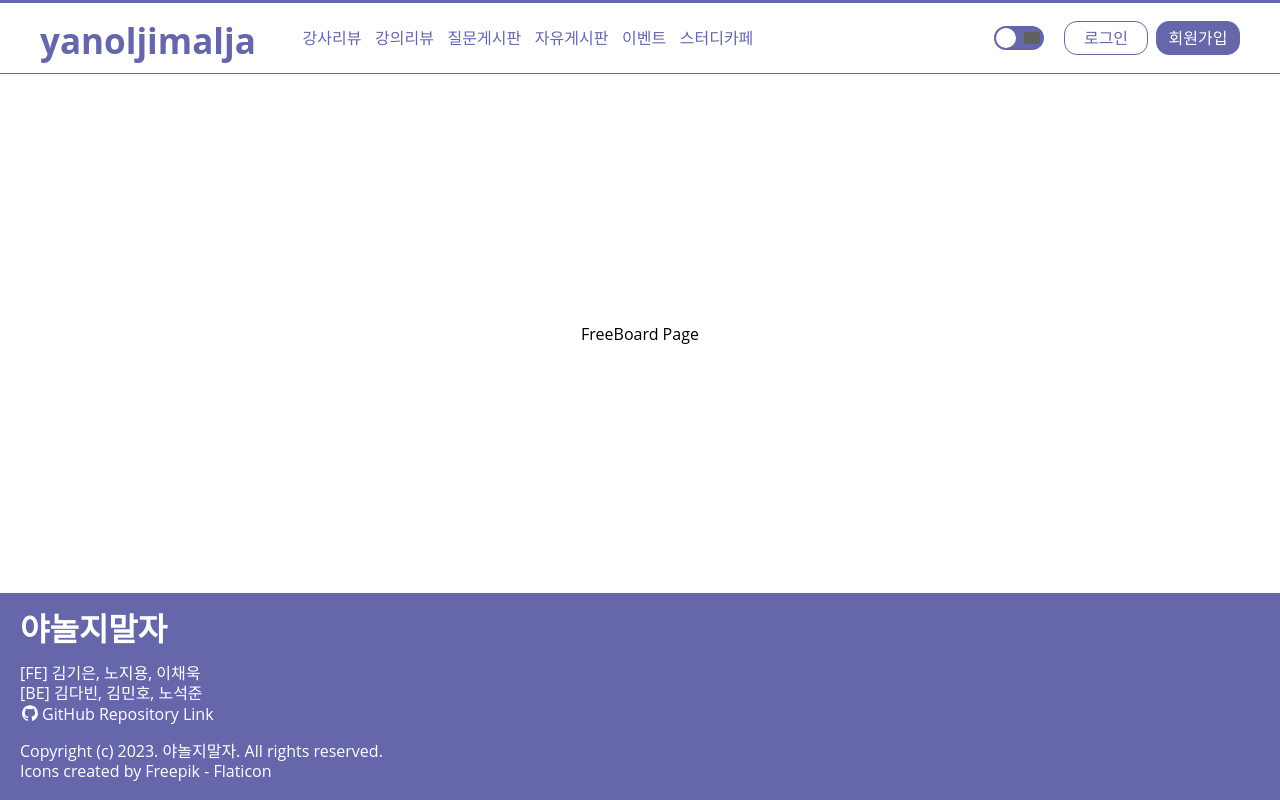
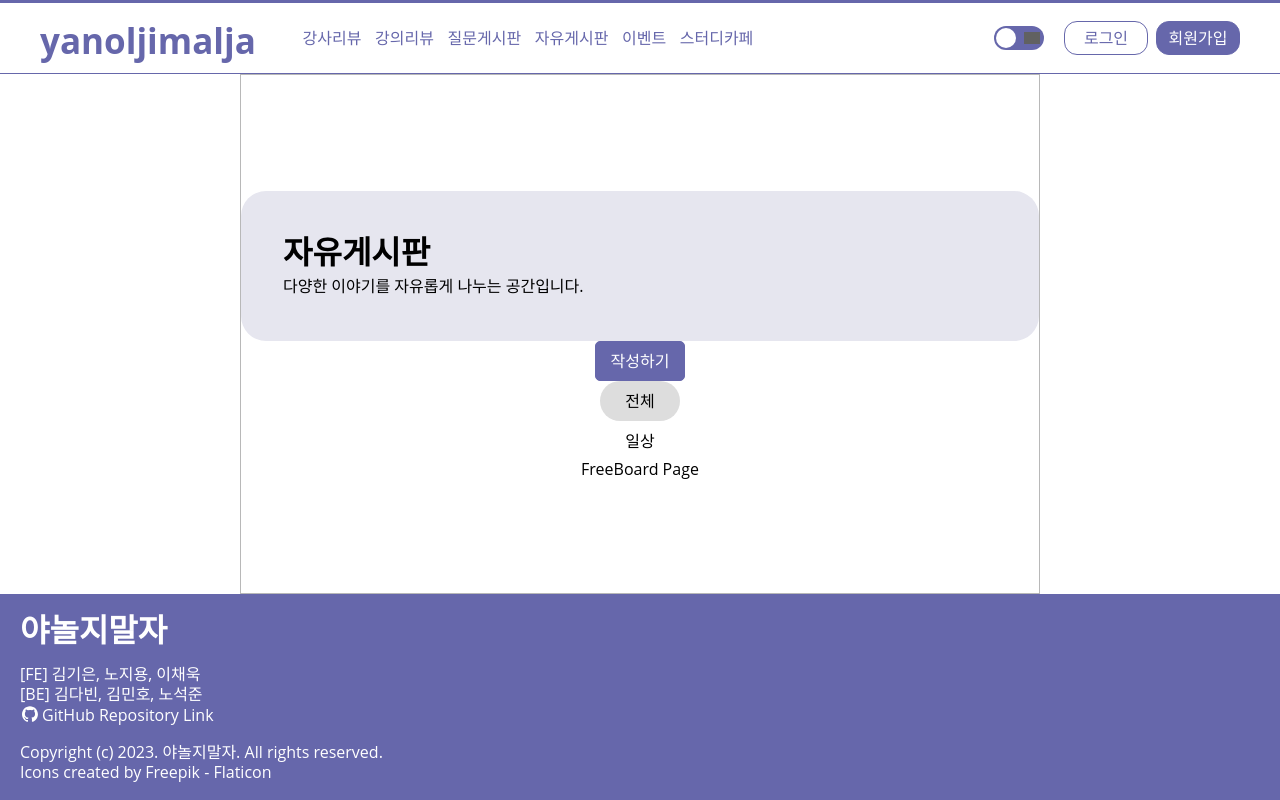
Before and after one commit to codestates-seb/seb42_main_027, a React (Create React App) app in the folder client/: page /free in a window 1280 px wide. Built offline with nearby package versions, Linux system fonts and the light colour scheme; grey boxes are pictures that could not be loaded.

Commit message:
feat: 자유게시판, 질문게시판 내 UI 컴포넌트 추가

```diff
--- a/client/src/pages/FreeBoard/FreeBoard.tsx
+++ b/client/src/pages/FreeBoard/FreeBoard.tsx
@@ -1,18 +1,56 @@
 import React from 'react';
 import styled from 'styled-components';
+import Button from 'components/UI/Button';
+import theme from '../../theme';
 
 function FreeBoard() {
   return (
     <Container>
-      <h1>FreeBoard Page</h1>
+      <Main>
+        <Title>
+          <H2>자유게시판</H2>
+          <p>다양한 이야기를 자유롭게 나누는 공간입니다.</p>
+        </Title>
+        <Button.WriteBtn>작성하기</Button.WriteBtn>
+        <Button.SubMenuBtn className="selected">전체</Button.SubMenuBtn>
+        <Button.SubMenuBtn>일상</Button.SubMenuBtn>
+        <h1>FreeBoard Page</h1>
+      </Main>
     </Container>
   );
 }
 
 const Container = styled.div`
   display: flex;
+  flex-direction: column;
+  width: 100%;
+  height: 100%;
+`;
+
+const Main = styled.div`
+  display: flex;
+  flex-direction: column;
   justify-content: center;
   align-items: center;
+  width: 100%;
+  height: 100%;
+  max-width: 62.5%;
+  margin: 0 auto;
+  border: 1px solid ${theme.colors.gray};
+`;
+
+const Title = styled.div`
+  width: 100%;
+  height: 150px;
+  padding: 45px 42px;
+  border-radius: 25px;
+  background-color: ${theme.colors.palePurple};
+`;
+
+const H2 = styled.h2`
+  font-weight: bold;
+  font-size: ${theme.fontSizes.subTitle};
+  margin-bottom: ${theme.gap.px10};
 `;
 
 export default FreeBoard;
--- a/client/src/pages/QnABoard/QnABoard.tsx
+++ b/client/src/pages/QnABoard/QnABoard.tsx
@@ -1,18 +1,52 @@
 import React from 'react';
 import styled from 'styled-components';
+import theme from '../../theme';
 
 function QnABoard() {
   return (
     <Container>
-      <h1>QnABoard Page</h1>
+      <Main>
+        <Title>
+          <H2>질문게시판</H2>
+          <p>학습 중 생긴 궁금증에 관해 질문하고 답변할 수 있는 공간입니다.</p>
+        </Title>
+        <h1>QnABoard Page</h1>
+      </Main>
     </Container>
   );
 }
 
 const Container = styled.div`
   display: flex;
+  flex-direction: column;
+  width: 100%;
+  height: 100%;
+`;
+
+const Main = styled.div`
+  display: flex;
+  flex-direction: column;
   justify-content: center;
   align-items: center;
+  width: 100%;
+  height: 100%;
+  max-width: 62.5%;
+  margin: 0 auto;
+  border: 1px solid ${theme.colors.gray};
+`;
+
+const Title = styled.div`
+  width: 100%;
+  height: 150px;
+  padding: 45px 42px;
+  border-radius: 25px;
+  background-color: ${theme.colors.palePurple};
+`;
+
+const H2 = styled.h2`
+  font-weight: bold;
+  font-size: ${theme.fontSizes.subTitle};
+  margin-bottom: ${theme.gap.px10};
 `;
 
 export default QnABoard;
```
